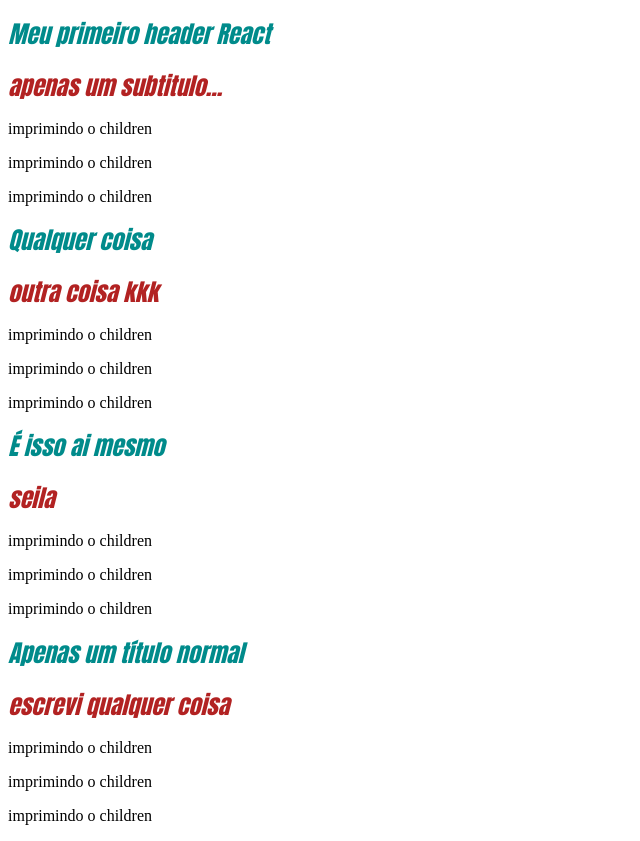
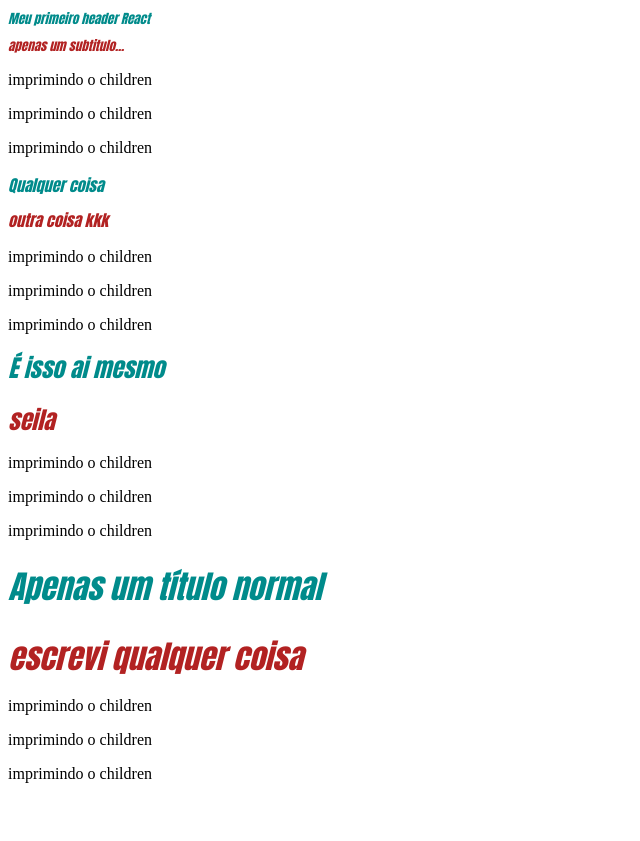
Before and after one commit to ocsoares/Aprendendo-ReactJS, a React (Vite) app: page / in a window 1280 px wide. Shown: the whole page, without its empty margins (0-640 px from the left). After the commit the page ends 800 px from the top, so only its background shows below. Built offline with nearby package versions, Linux system fonts and the light colour scheme.

Commit message:
feat: add CSS variant in the props

```diff
--- a/src/App.tsx
+++ b/src/App.tsx
@@ -7,20 +7,21 @@ function App() {
 
   return (
     <div>
-      {/* <Header
-        title={{ text: "Meu primeiro header React", color: "darkcyan" }}
-        subtitle={{ text: "apenas um subtitulo...", color: "firebrick" }}
-      /> */}
-
       <Header
         title="Meu primeiro header React"
         subtitle="apenas um subtitulo..."
+        variant="small"
       />
-      <Header title="Qualquer coisa" subtitle="outra coisa kkk" />
-      <Header title="É isso ai mesmo" subtitle="seila" />
+      <Header
+        title="Qualquer coisa"
+        subtitle="outra coisa kkk"
+        variant="medium"
+      />
+      <Header title="É isso ai mesmo" subtitle="seila" variant="large" />
       <Header
         title="Apenas um título normal"
         subtitle="escrevi qualquer coisa"
+        variant="big-large"
       />
     </div>
   );
--- a/src/assets/components/Header.css
+++ b/src/assets/components/Header.css
@@ -1,5 +1,23 @@
-.Header {
+.Header.small {
+    font-size: small;
+    font-family: Impact, Haettenschweiler, 'Arial Narrow Bold', sans-serif;
+    font-style: oblique;
+}
+
+.Header.medium {
+    font-size: medium;
+    font-family: Impact, Haettenschweiler, 'Arial Narrow Bold', sans-serif;
+    font-style: oblique;
+}
+
+.Header.large {
     font-size: x-large;
     font-family: Impact, Haettenschweiler, 'Arial Narrow Bold', sans-serif;
     font-style: oblique;
 }
+
+.Header.big-large {
+    font-size: xx-large;
+    font-family: Impact, Haettenschweiler, 'Arial Narrow Bold', sans-serif;
+    font-style: oblique;
+}
--- a/src/assets/components/Header.tsx
+++ b/src/assets/components/Header.tsx
@@ -4,17 +4,18 @@ import "./Header.css";
 interface IHeaderProps {
   title: string;
   subtitle: string;
+  variant: "small" | "medium" | "large" | "big-large";
 }
 
 export function Header(props: IHeaderProps) {
-  const { title, subtitle } = props;
+  const { title, subtitle, variant } = props;
 
   return (
     <div>
-      <h1 style={{ color: "darkcyan" }} className="Header">
+      <h1 style={{ color: "darkcyan" }} className={`Header ${variant}`}>
         {title}
       </h1>
-      <span style={{ color: "firebrick" }} className="Header">
+      <span style={{ color: "firebrick" }} className={`Header ${variant}`}>
         {subtitle}
       </span>
       <Children />
```
